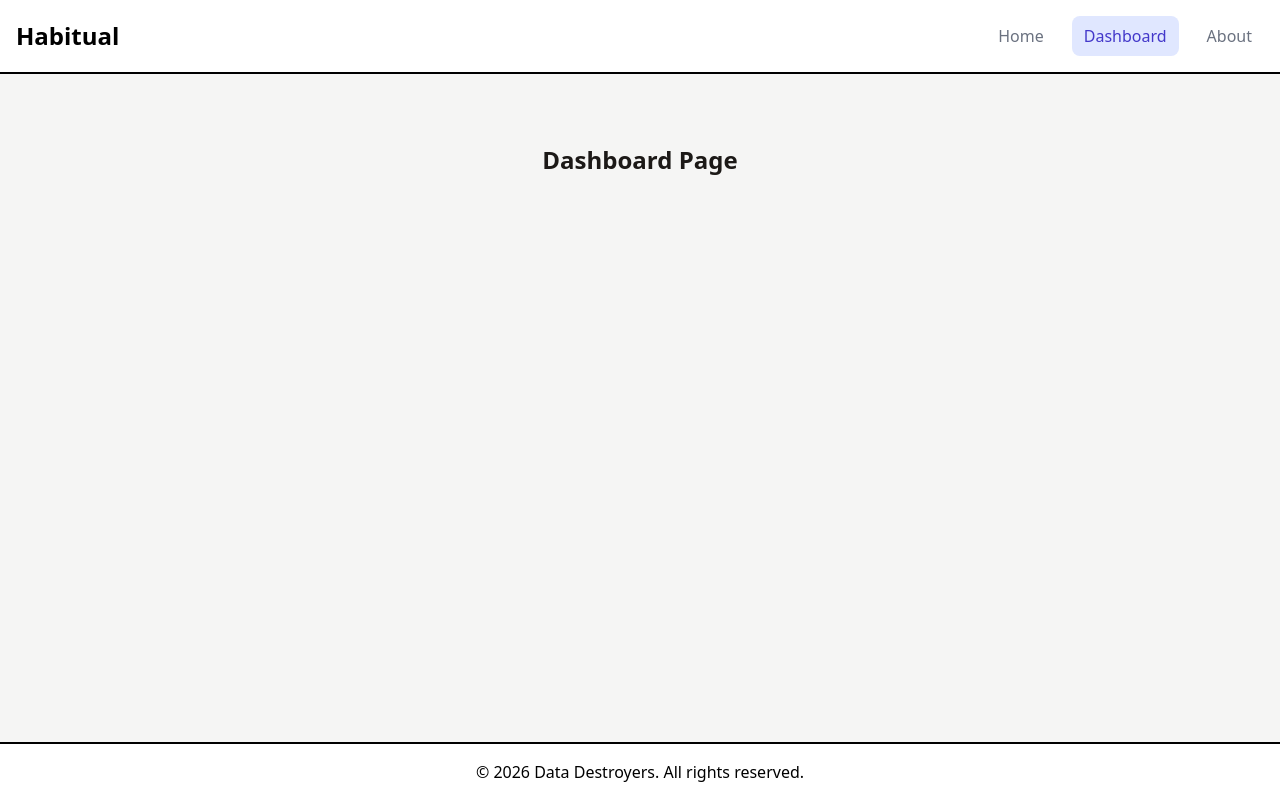
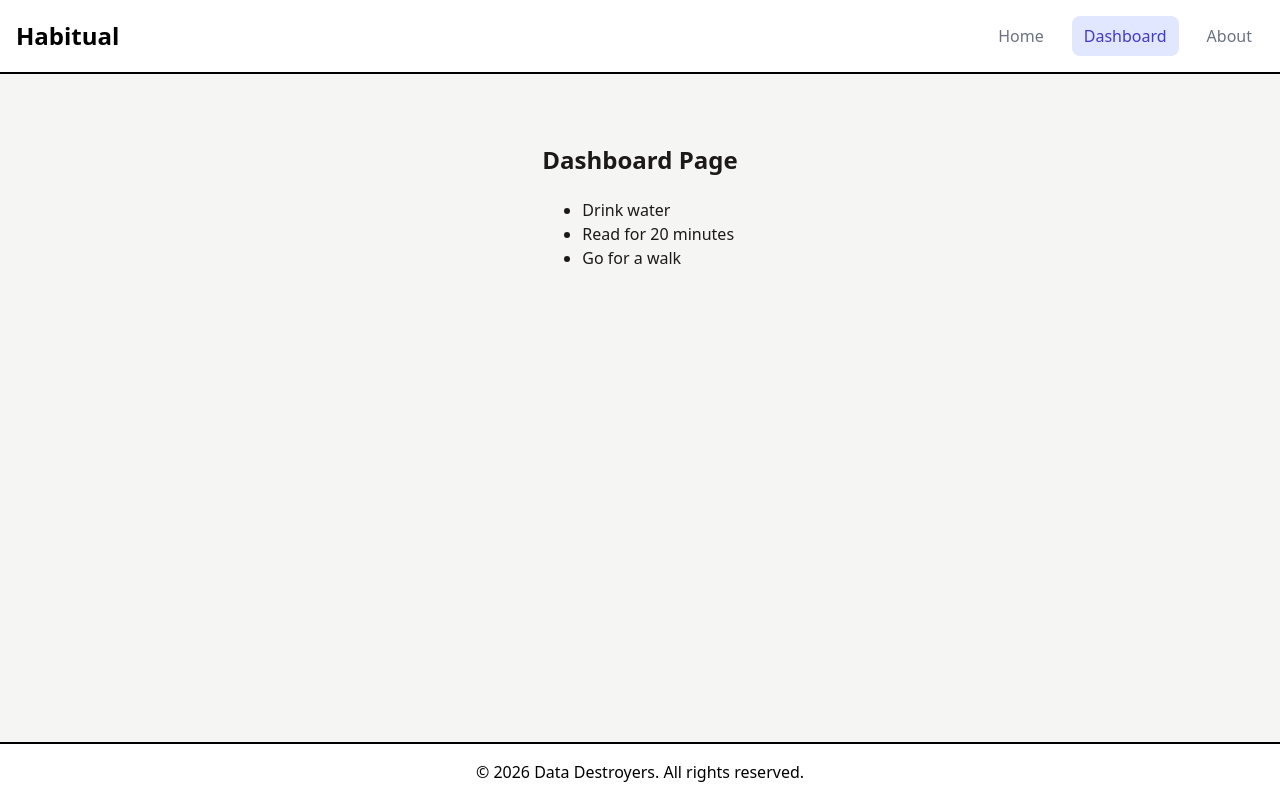
Before and after one commit to haquemm583/Habitual, a React (Vite) app: page /dashboard in a window 1280 px wide. Built offline with nearby package versions, Linux system fonts and the light colour scheme.

Commit message:
added mock api response

```diff
--- /dev/null
+++ b/public/mock/tasks.json
@@ -0,0 +1,18 @@
+[
+  {
+    "_comment": "this is a mock api response to demostrate fetching in the frontend",
+    "id": 1,
+    "name": "Drink water",
+    "completedDates": ["2026-10-22", "2026-10-23", "2026-10-24"]
+  },
+  {
+    "id": 2,
+    "name": "Read for 20 minutes",
+    "completedDates": ["2026-10-23"]
+  },
+  {
+    "id": 3,
+    "name": "Go for a walk",
+    "completedDates": []
+  }
+]
--- a/src/pages/Dashboard.jsx
+++ b/src/pages/Dashboard.jsx
@@ -6,11 +6,61 @@
   Created by: CJ Quintero
   Created on: 10/24/2026
 */
+import { useState, useEffect } from 'react';
 
 function Dashboard() {
+
+  // TODO: maybe lift some states like the tasks
+  // to App.jsx so the app doesn't load/fetch data
+  // each time you move away and back to the dashboard.
+  const [tasks, setTasks] = useState([]);
+  const [loading, setLoading] = useState(true);
+  const [networkError, setNetworkError] = useState(null);
+
+  useEffect(() => {
+    fetch('/mock/tasks.json')
+      .then((res) => {
+        if (!res.ok) throw new Error(`Request failed: ${res.status}`);
+        return res.json();
+      })
+      .then((data) => {
+        console.log("Fetched tasks:", data);
+        setTasks(data);
+      })
+      .catch((err) => setNetworkError(err.message))
+      .finally(() => setLoading(false));
+  }, []); // empty array - run once when the page loads
+
+  // loading state
+  if (loading) {
+    return (
+      <div className="loading">
+        Loading Data...
+      </div>
+    );
+  }
+
+  // network error state
+  if (networkError) {
+    return (
+      <div className="network-error">
+        The data request failed for reason: {networkError}. Please try refreshing the page
+        or contact the developers if the issue persists.
+      </div>
+    );
+  }
+
+  // successful data fetch
   return (
     <div className="page dashboard-page">
       <h2>Dashboard Page</h2>
+
+      {/* TODO: remove this when we develop the project more */}
+      <ul>
+        {tasks.map((task) => {
+          return <li key={task.id}>{task.name}</li>
+        })}
+      </ul>
     </div>
   );
 }
```
